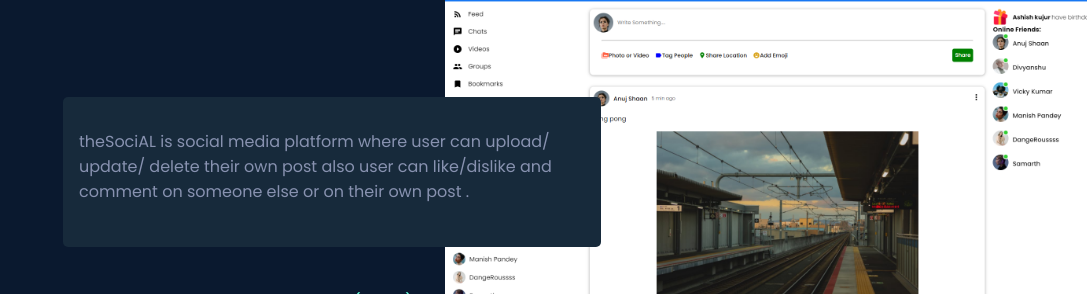
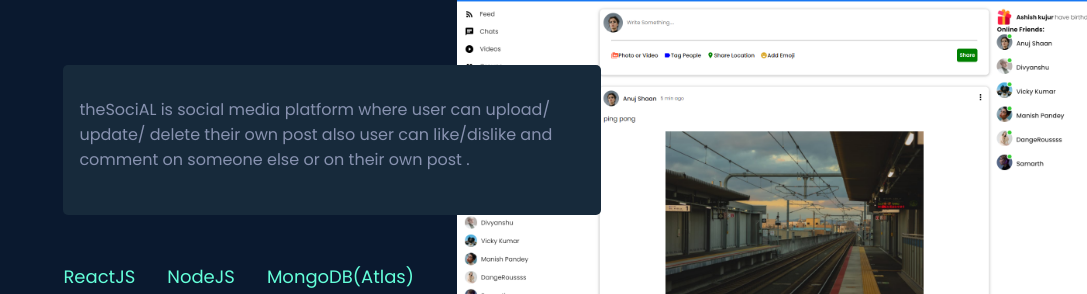
Before and after one commit to anujshaan/Portfolio, a React (Create React App) app: page / in a window 1280 px wide. Shown: the part 2506-2800 px from the top of the page, without its empty margins (193-1280 px from the left). Built offline with nearby package versions, Linux system fonts and the light colour scheme; the HTML template or start-up script is replaced by a standard one.

Commit message:
added intro

```diff
--- a/src/App.js
+++ b/src/App.js
@@ -1,21 +1,40 @@
+import React,{useState, useEffect} from "react";
 import Navbar from "./Components/Navbar/Navber";
 import Main from "./Components/Main/Main";
 import About from "./Components/About/About";
 import Projects from "./Components/project/Projects";
 import Get from "./Components/GetInTouch/Get";
 import Footer from "./Components/Footer/Footer";
-import "./app.css";
+import Loading from "./Components/Loading/Loading";
 
 
 function App() {
+  const [loading, setLoading] = useState(false);
+
+  useEffect(()=>{
+    setLoading(true);
+    setTimeout(()=>{
+      setLoading(false);
+    },6000);
+  },[]);
   return (
     <div className="App">
+      {
+        loading ?
+        (<Loading />)
+        :
+        (
+          <>
             <Navbar />
             <Main />
             <About />
             <Projects />
             <Get />
             <Footer />
+           </>
+        )
+      }
+
     </div>
   );
 }
--- /dev/null
+++ b/src/Components/Loading/Loading.jsx
@@ -0,0 +1,28 @@
+import "./loading.css"
+
+export default function Loading(){
+
+    // const logo = document.querySelectorAll('#logo path');
+
+    // for(let i = 0; i < logo.length; i++){
+    // console.log(`letter ${i} is ${logo[i].getTotalLength()}`);
+    // }
+
+    return(
+           <div className="introWrapper">
+                <svg id="logo" width="971" height="108" viewBox="0 0 971 108" fill="none" xmlns="http://www.w3.org/2000/svg">
+    <path d="M70.136 83.552H28.232L21.032 104H3.896L39.752 3.77599H58.76L94.616 104H77.336L70.136 83.552ZM65.528 70.16L49.256 23.648L32.84 70.16H65.528Z" stroke="#64FFDA" stroke-width="5"/>
+    <path d="M199.63 104H183.214L133.822 29.264V104H117.406V3.77599H133.822L183.214 78.368V3.77599H199.63V104Z" stroke="#64FFDA" stroke-width="5"/>
+    <path d="M244.66 3.91999V67.712C244.66 75.296 246.627 81.008 250.563 84.848C254.595 88.688 260.163 90.608 267.267 90.608C274.467 90.608 280.035 88.688 283.971 84.848C288.003 81.008 290.02 75.296 290.02 67.712V3.91999H306.435V67.424C306.435 75.584 304.66 82.496 301.108 88.16C297.556 93.824 292.804 98.048 286.852 100.832C280.9 103.616 274.324 105.008 267.124 105.008C259.924 105.008 253.347 103.616 247.395 100.832C241.539 98.048 236.883 93.824 233.427 88.16C229.971 82.496 228.243 75.584 228.243 67.424V3.91999H244.66Z" stroke="#64FFDA" stroke-width="5"/>
+    <path d="M389.585 3.91999V76.064C389.585 84.992 386.849 92.048 381.377 97.232C376.001 102.416 368.897 105.008 360.065 105.008C351.233 105.008 344.081 102.416 338.609 97.232C333.233 92.048 330.545 84.992 330.545 76.064H347.105C347.201 80.48 348.305 83.984 350.417 86.576C352.625 89.168 355.841 90.464 360.065 90.464C364.289 90.464 367.505 89.168 369.713 86.576C371.921 83.888 373.025 80.384 373.025 76.064V3.91999H389.585Z" stroke="#64FFDA" stroke-width="5"/>
+    <path d="M501.073 105.008C494.353 105.008 488.305 103.856 482.929 101.552C477.553 99.152 473.329 95.792 470.257 91.472C467.185 87.152 465.649 82.112 465.649 76.352H483.217C483.601 80.672 485.281 84.224 488.257 87.008C491.329 89.792 495.601 91.184 501.073 91.184C506.737 91.184 511.153 89.84 514.321 87.152C517.489 84.368 519.073 80.816 519.073 76.496C519.073 73.136 518.065 70.4 516.049 68.288C514.129 66.176 511.681 64.544 508.705 63.392C505.825 62.24 501.793 60.992 496.609 59.648C490.081 57.92 484.753 56.192 480.625 54.464C476.593 52.64 473.137 49.856 470.257 46.112C467.377 42.368 465.937 37.376 465.937 31.136C465.937 25.376 467.377 20.336 470.257 16.016C473.137 11.696 477.169 8.384 482.353 6.08C487.537 3.77599 493.537 2.62399 500.353 2.62399C510.049 2.62399 517.969 5.07199 524.113 9.96799C530.353 14.768 533.809 21.392 534.481 29.84H516.337C516.049 26.192 514.321 23.072 511.153 20.48C507.985 17.888 503.809 16.592 498.625 16.592C493.921 16.592 490.081 17.792 487.105 20.192C484.129 22.592 482.641 26.048 482.641 30.56C482.641 33.632 483.553 36.176 485.377 38.192C487.297 40.112 489.697 41.648 492.577 42.8C495.457 43.952 499.393 45.2 504.385 46.544C511.009 48.368 516.385 50.192 520.513 52.016C524.737 53.84 528.289 56.672 531.169 60.512C534.145 64.256 535.633 69.296 535.633 75.632C535.633 80.72 534.241 85.52 531.457 90.032C528.769 94.544 524.785 98.192 519.505 100.976C514.321 103.664 508.177 105.008 501.073 105.008Z" stroke="#64FFDA" stroke-width="5"/>
+    <path d="M642.123 3.91999V104H625.707V60.224H578.619V104H562.203V3.91999H578.619V46.832H625.707V3.91999H642.123Z" stroke="#64FFDA" stroke-width="5"/>
+    <path d="M731.27 83.552H689.366L682.166 104H665.03L700.886 3.77599H719.894L755.75 104H738.47L731.27 83.552ZM726.662 70.16L710.39 23.648L693.974 70.16H726.662Z" stroke="#64FFDA" stroke-width="5"/>
+    <path d="M838.877 83.552H796.973L789.773 104H772.637L808.493 3.77599H827.501L863.357 104H846.077L838.877 83.552ZM834.269 70.16L817.997 23.648L801.581 70.16H834.269Z" stroke="#64FFDA" stroke-width="5"/>
+    <path d="M968.371 104H951.955L902.563 29.264V104H886.147V3.77599H902.563L951.955 78.368V3.77599H968.371V104Z" stroke="#64FFDA" stroke-width="5"/>
+    </svg>
+           </div>
+
+
+    )
+}
--- /dev/null
+++ b/src/Components/Loading/loading.css
@@ -0,0 +1,76 @@
+*{
+  margin: 0;
+  padding: 0;
+  box-sizing: border-box;
+}
+body{
+  width: 100%;
+  height: auto;
+  background-color: #0A192F;
+}
+.introWrapper{
+  position: absolute;
+  top: 50%;
+  left: 50%;
+  transform: translate(-50%, -50%);
+}
+#logo path:nth-child(1){
+  stroke-dasharray:482;
+  stroke-dashoffset:482;
+  animation: line-anim 2s ease forwards;
+}
+#logo path:nth-child(2){
+  stroke-dasharray:594.4851;
+  stroke-dashoffset:594.4851;
+  animation: line-anim 2s ease forwards 0.5s;
+}
+#logo path:nth-child(3){
+  stroke-dasharray:483;
+  stroke-dashoffset:483;
+  animation: line-anim 2s ease forwards 1.0s;
+}
+#logo path:nth-child(4){
+  stroke-dasharray:314.7662;
+  stroke-dashoffset:314.7662;
+  animation: line-anim 2s ease forwards 1.5s;
+}
+#logo path:nth-child(5){
+  stroke-dasharray:489;
+  stroke-dashoffset:489;
+  animation: line-anim 2s ease forwards 2.0s;
+}
+#logo path:nth-child(6){
+  stroke-dasharray:533.3760;
+  stroke-dashoffset:533.3760;
+  animation: line-anim 2s ease forwards 2.5s;
+}
+#logo path:nth-child(7){
+  stroke-dasharray:482;
+  stroke-dashoffset:482;
+  animation: line-anim 2s ease forwards 3.0s;
+}
+#logo path:nth-child(8){
+  stroke-dasharray:482;
+  stroke-dashoffset:482;
+  animation: line-anim 2s ease forwards 3.5s;
+}
+#logo path:nth-child(9){
+  stroke-dasharray:594.4850;
+  stroke-dashoffset:594.4850;
+  animation: line-anim 2s ease forwards 4.0s;
+}
+
+@keyframes line-anim {
+  to{
+    stroke-dashoffset:0;
+  }
+}
+
+@media (max-width:400px) {
+  .introWrapper{
+    width: 1rem;
+    align-items: center;
+    top: 120%;
+    left: 0;
+  }
+}
--- a/src/Components/Main/Main.jsx
+++ b/src/Components/Main/Main.jsx
@@ -3,6 +3,10 @@ import "./main.css"
 import maincolor from "../../Img/ascolor.png";
 
 export default function Main(){
+    const downloadFile = () => {
+        window.location.href = "https://drive.google.com/uc?id=1jVYYyrgilNxU-V5zxM-fn02LaZL2NuO8&export=download"
+
+    }
     return(
         <div className="mainContainer">
             <div className="mainContent">
@@ -17,7 +21,7 @@ export default function Main(){
                     When I ain’t Coding then I am playing videos Games !!
                 </p>
                 <br /> <br />
-                <button className="resume">Resume</button>
+                <button className="resume" onClick={downloadFile}>Resume</button>
             </div>
             <div className="mainImg">
                 <img src={maincolor} alt="" />
--- a/src/Components/project/Projects.jsx
+++ b/src/Components/project/Projects.jsx
@@ -22,7 +22,9 @@ export default function Projects(){
                     </div>
                 </div>
                 <div className="projectImg">
-                    <img src={project} alt="" />
+                    <a href="https://github.com/anujshaan/thesociAL" target="_blank" rel="noreferrer">
+                        <img src={project} alt="" />
+                    </a>
                 </div>
             </div>
                 <div className="showMore">
--- a/src/Components/project/project.css
+++ b/src/Components/project/project.css
@@ -35,7 +35,7 @@
     color: #8892B0;
     width: 538px;
     height: 150px;
-    position: absolute;
+    position: relative;
     border-radius: 5px;
     z-index: 999;
     margin-top: 3rem;
@@ -43,17 +43,21 @@
 }
 .projectStack{
     display: flex;
-    margin-top: 17rem;
-    justify-content: space-between;
-    width: 100%;
+    margin-top: 3rem;
+    width: 50%;
     color: #64FFDA;
     font-size: 18px;
 }
 .projectStack p{
     margin-right: 2rem;
 }
+.projectImg{
+    position: relative;
+    left: -9em;
+}
+
 .projectImg img{
-    width: 755px;
+    width: 744px;
     height: 419px;
     -webkit-transition: all 1s ease;
     transition: all 1s ease;
--- a/src/app.css
+++ /dev/null
@@ -1,5 +0,0 @@
-.App{
-    width: 100%;
-    margin:auto;
-    background-color: #0a192f;
-}
```
Also changed, not shown: 1 other file (tests, documents, lock files or other folders). Lines whose indentation alone changed are shown as unchanged.
